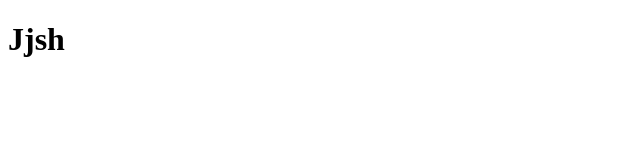
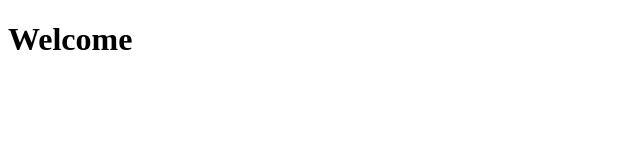
Before and after one commit to vladhaidukkk/setapper, a React (Create React App) app: page / in a window 1280 px wide. Shown: the top 160 px of the page, without its empty margins (0-640 px from the left). Built offline with nearby package versions, Linux system fonts and the light colour scheme.

Commit message:
feat: create base routing without pages

```diff
--- a/package.json
+++ b/package.json
@@ -7,6 +7,7 @@
     "@testing-library/jest-dom": "^5.14.1",
     "@testing-library/react": "^12.0.0",
     "@testing-library/user-event": "^13.2.1",
+    "prop-types": "^15.8.1",
     "react": "^17.0.2",
     "react-dom": "^17.0.2",
     "react-redux": "^7.2.6",
--- /dev/null
+++ b/src/app.jsx
@@ -0,0 +1,8 @@
+import React from 'react';
+import { AppRouter } from 'components/routing';
+
+function App() {
+  return <AppRouter />;
+}
+
+export default App;
--- /dev/null
+++ b/src/components/routing/appRouter/appRouter.jsx
@@ -0,0 +1,8 @@
+import { useRoutes } from 'react-router-dom';
+import { appRoutes } from 'routes';
+
+function AppRouter() {
+  return useRoutes(appRoutes);
+}
+
+export default AppRouter;
--- /dev/null
+++ b/src/components/routing/authRouter/authRouter.jsx
@@ -0,0 +1,8 @@
+import { useRoutes } from 'react-router-dom';
+import { authRoutes } from 'routes';
+
+function AuthRouter() {
+  return useRoutes(authRoutes);
+}
+
+export default AuthRouter;
--- /dev/null
+++ b/src/components/routing/index.js
@@ -0,0 +1,4 @@
+import AppRouter from 'components/routing/appRouter/appRouter';
+import AuthRouter from 'components/routing/authRouter/authRouter';
+
+export { AppRouter, AuthRouter };
--- a/src/index.js
+++ b/src/index.js
@@ -1,10 +1,14 @@
 import React from 'react';
 import ReactDOM from 'react-dom';
 import './index.css';
+import { BrowserRouter } from 'react-router-dom';
+import App from 'app';
 
 ReactDOM.render(
   <React.StrictMode>
-    <h1 className="bg-red-500">Jjsh</h1>
+    <BrowserRouter>
+      <App />
+    </BrowserRouter>
   </React.StrictMode>,
   document.getElementById('root')
 );
--- /dev/null
+++ b/src/pages/index.js
@@ -0,0 +1,3 @@
+import Pages from 'pages/pages';
+
+export default Pages;
--- /dev/null
+++ b/src/pages/pages.jsx
@@ -0,0 +1,8 @@
+import React from 'react';
+import { Outlet } from 'react-router-dom';
+
+function Pages() {
+  return <Outlet />;
+}
+
+export default Pages;
--- /dev/null
+++ b/src/routes/app.routes.js
@@ -0,0 +1,38 @@
+import React from 'react';
+import Pages from 'pages';
+import { Navigate } from 'react-router-dom';
+
+const appRoutes = [
+  {
+    path: '/',
+    element: <Pages />,
+    children: [
+      {
+        index: true,
+        element: <h1>Welcome</h1>,
+      },
+      {
+        path: 'auth/*',
+        element: <h1>Auth</h1>,
+      },
+      {
+        path: 'presets',
+        element: <h1>Presets</h1>,
+      },
+      {
+        path: 'presets/*',
+        element: <Navigate to="/presets" replace />,
+      },
+      {
+        path: 'builder',
+        element: <h1>Builder</h1>,
+      },
+      {
+        path: '*',
+        element: <Navigate to="/builder" replace />,
+      },
+    ],
+  },
+];
+
+export default appRoutes;
--- /dev/null
+++ b/src/routes/auth.routes.js
@@ -0,0 +1,23 @@
+import React from 'react';
+import { Navigate } from 'react-router-dom';
+
+const authRoutes = [
+  {
+    path: 'login',
+    element: <h1>Login</h1>,
+  },
+  {
+    path: 'registration',
+    element: <h1>reg</h1>,
+  },
+  {
+    path: 'registration/*',
+    element: <Navigate to="/registration" replace />,
+  },
+  {
+    path: '*',
+    element: <Navigate to="/login" replace />,
+  },
+];
+
+export default authRoutes;
--- /dev/null
+++ b/src/routes/index.js
@@ -0,0 +1,4 @@
+import appRoutes from 'routes/app.routes';
+import authRoutes from 'routes/auth.routes';
+
+export { appRoutes, authRoutes };
```
Also changed, not shown: .eslintrc.js.
